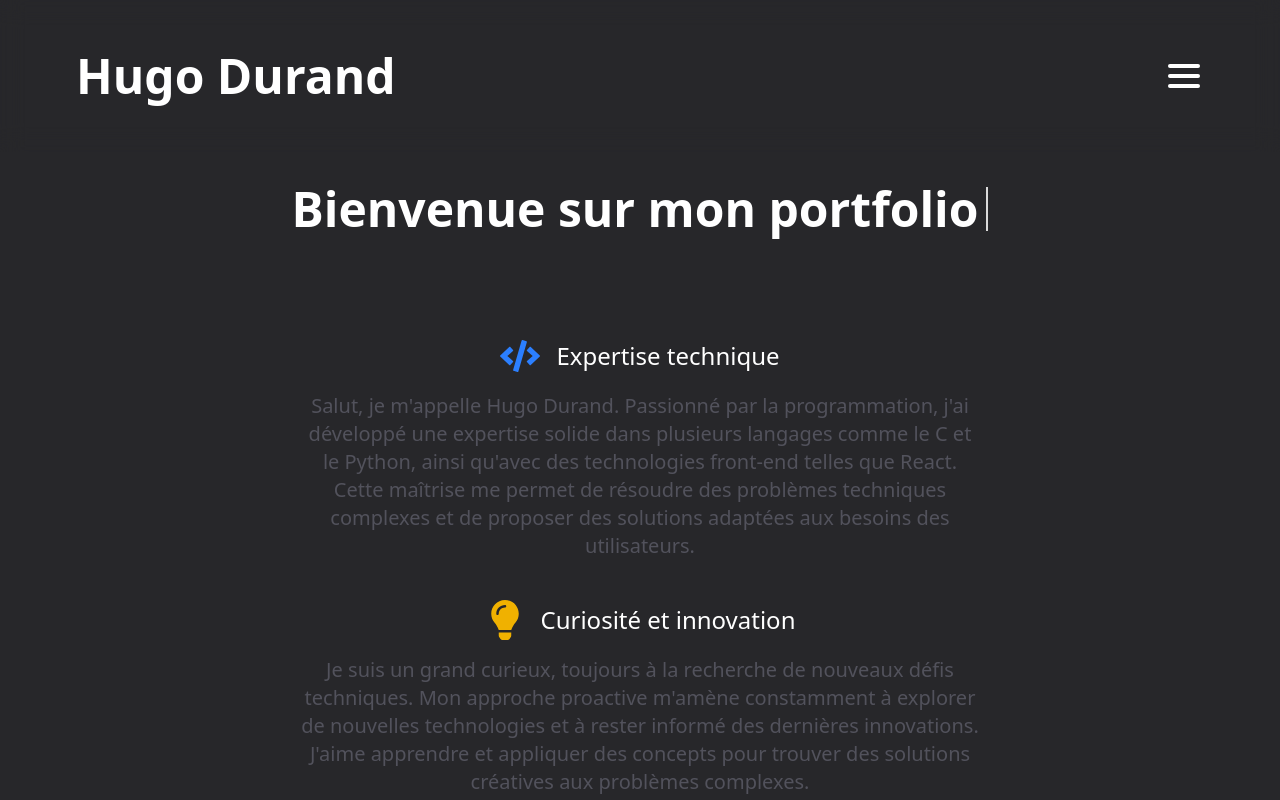
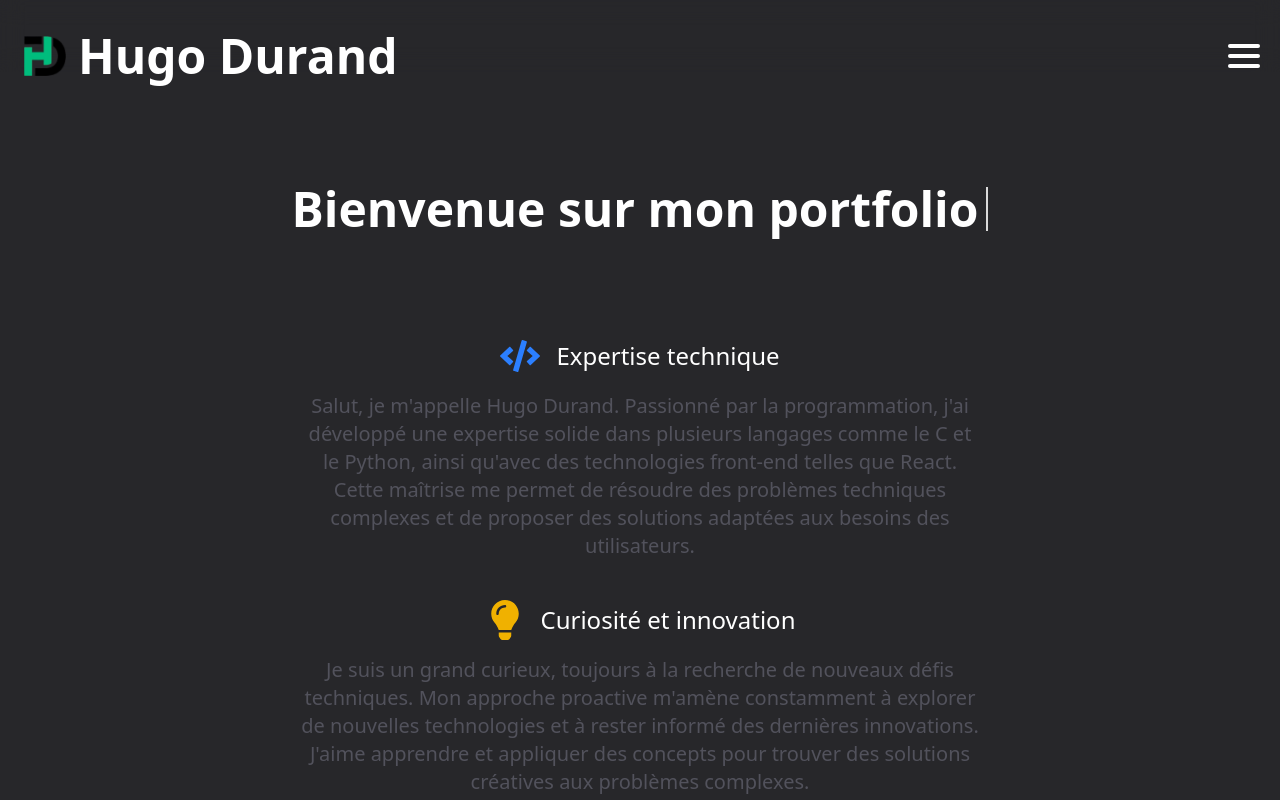
Before and after one commit to HugoDrrD/Portfolio, a React (Vite) app: page / in a window 1280 px wide. Shown: the top 800 px of the page. Built offline with nearby package versions, Linux system fonts and the light colour scheme.

Commit message:
Update Header.jsx

```diff
--- a/src/components/Header.jsx
+++ b/src/components/Header.jsx
@@ -1,6 +1,7 @@
 import React, { useState, useEffect } from 'react';
 import { motion } from 'framer-motion';
 import Menu from './Menu';
+import LOGO from './../assets/LOGO.png'; // Import du logo
 
 const Header = () => {
   const [isMenuOpen, setIsMenuOpen] = useState(false);
@@ -17,11 +18,21 @@ const Header = () => {
   };
 
   return (
-    <header className="fixed top-0 left-0 w-full p-8 md:p-19 h-14 md:h-16 backdrop-blur-md text-white z-50">
-      <div className="relative w-full h-full max-w-screen-xl mx-auto px-4">
+    <header className="fixed top-0 left-0 w-full p-4 sm:p-4 md:pt-14 h-14 md:h-16 backdrop-blur-md text-white z-50">
+      <div className="relative w-full h-full max-w-screen-xl mx-auto sm:px-1 md:px-2 flex items-center">
+        {/* Logo à gauche */}
+        <motion.img
+          src={LOGO}
+          alt="Logo"
+          className="h-8 sm:h-8 md:h-10 mr-2 sm:mr-3" // Ajuster la taille et la marge pour les petits écrans
+          initial={{ opacity: 0, x: -20 }}
+          animate={{ opacity: 1, x: 0 }}
+          transition={{ duration: 0.5 }}
+        />
+
         {/* Div pour le titre */}
         <motion.div
-          className="absolute top-1/2 left-0 -translate-y-1/2 text-3xl md:text-5xl font-bold"
+          className="text-3xl sm:text-3xl md:text-5xl font-bold"
           initial={{ opacity: 0, x: -20 }}
           animate={{ opacity: 1, x: 0 }}
           transition={{ duration: 0.5 }}
```
